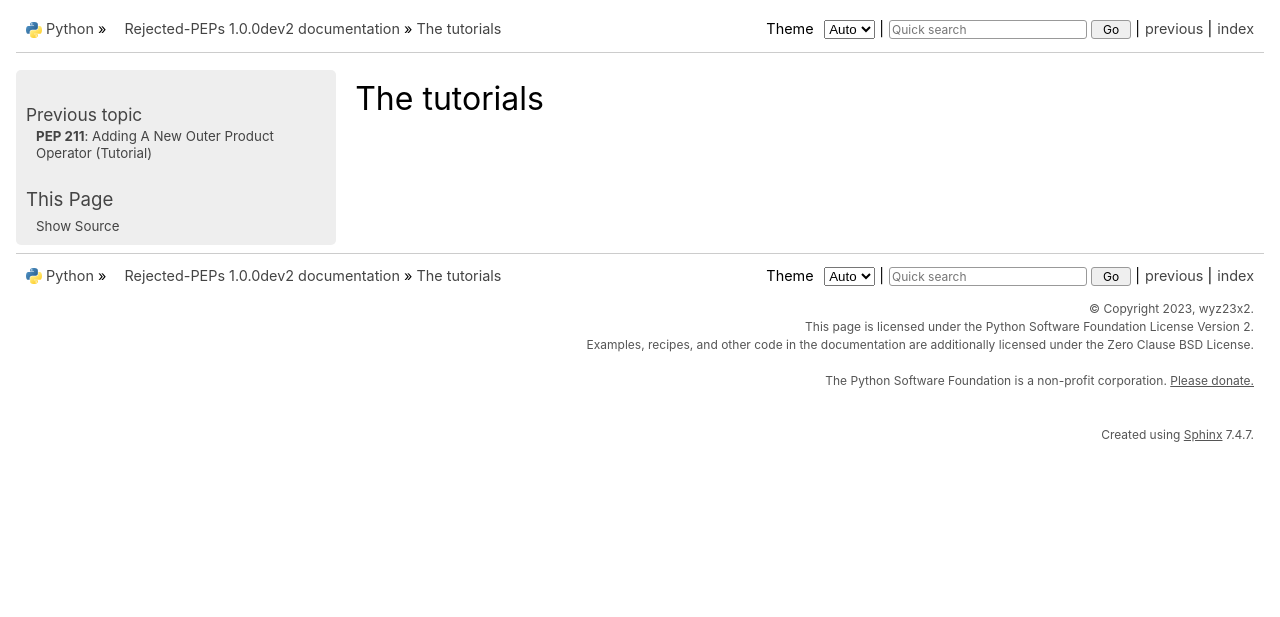
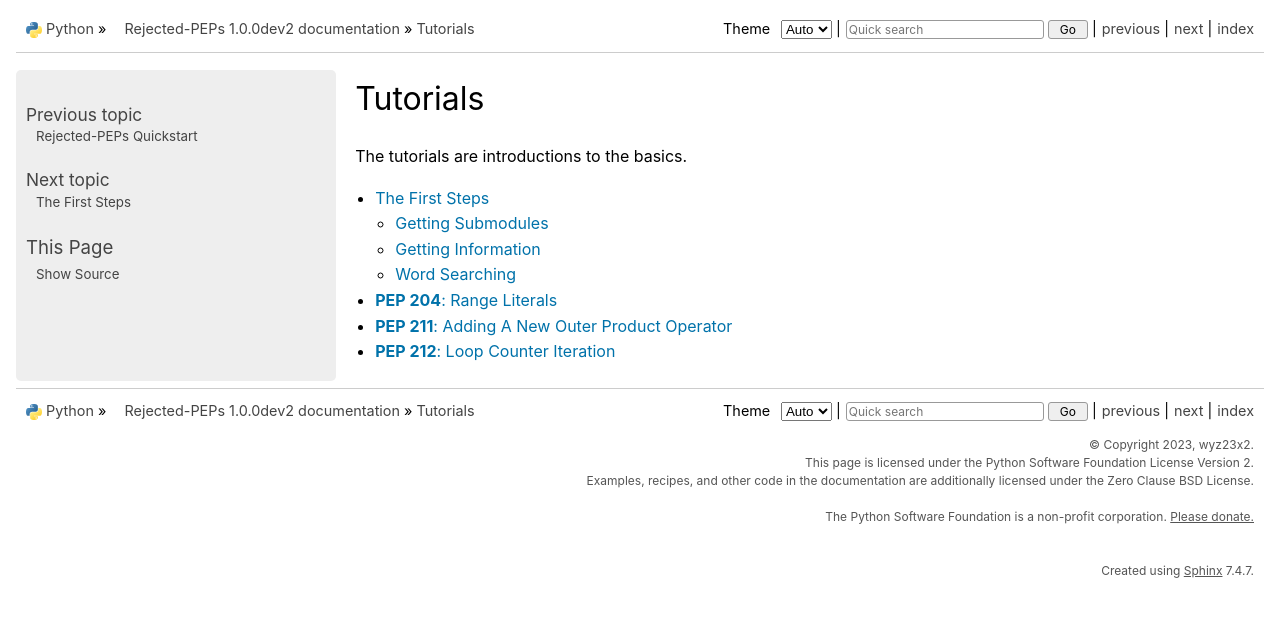
Before and after one commit to wyz23x2/rejected-peps, a Sphinx documentation site: the page built from docs/guides/index.rst, in a window 1280 px wide. Shown: the top 617 px of the page. Built offline with Sphinx 7.4.7, drawn with Linux system fonts in a browser that asks for light colours.

Commit message:
Update docs

```diff
--- a/docs/guides/index.rst
+++ b/docs/guides/index.rst
@@ -1,3 +1,14 @@
-=======================
-The tutorials
-=======================
+================
+Tutorials
+================
+
+The tutorials are introductions to the basics.
+
+.. See API for advanced.
+
+.. toctree::
+    :glob:
+    :name: ttoc
+    :maxdepth: 2
+
+    ./*
--- a/docs/guides/pep204.rst
+++ b/docs/guides/pep204.rst
@@ -1,5 +1,5 @@
 ======================================
-:pep:`204`: Range Literals (Tutorial)
+:pep:`204`: Range Literals
 ======================================
 .. currentmodule:: pep204
 
--- a/docs/guides/pep211.rst
+++ b/docs/guides/pep211.rst
@@ -1,6 +1,7 @@
 ===========================================================
-:pep:`211`: Adding A New Outer Product Operator (Tutorial)
+:pep:`211`: Adding A New Outer Product Operator
 ===========================================================
+.. currentmodule:: pep211
 
 First, let's see what :func:`itertools.product` does::
 
```
Also changed, not shown: docs/guides/pep212.rst (added, +20 -0 lines), docs/index.rst (+1 -8 lines).
